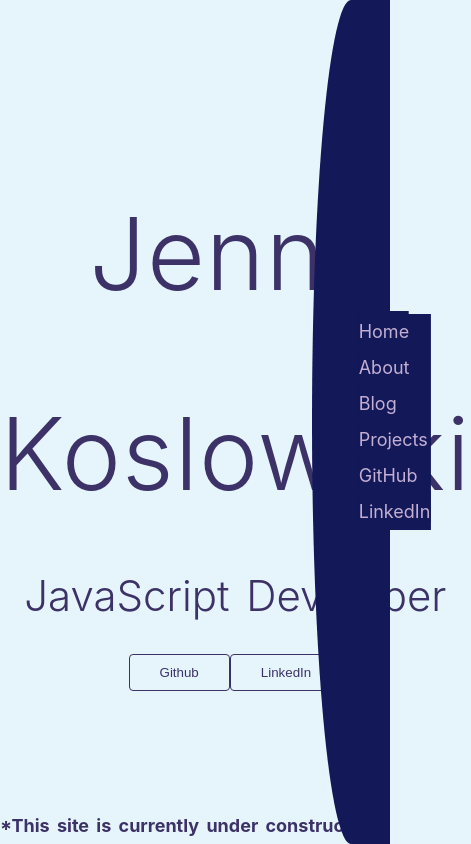
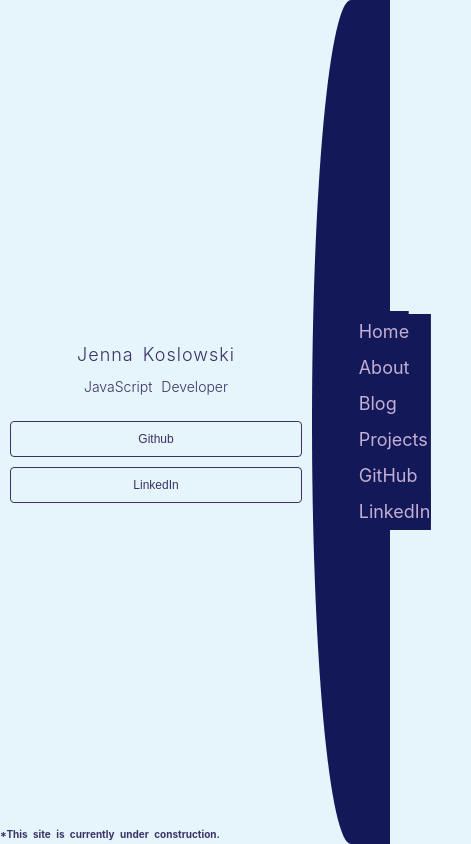
Before and after one commit to JennaKoslowski/vue-profile, a Nuxt app: page / in a window 390 px wide. Shown: the whole page, 471 px wide, since content can reach past the window. Built offline with nearby package versions, Linux system fonts and the light colour scheme.

Commit message:
edit max-width: 469px css

```diff
--- a/assets/css/main.css
+++ b/assets/css/main.css
@@ -69,7 +69,22 @@
   }
   /*Media queries*/
   @media only screen and (max-width: 469px) {
-
+  .title {
+      font-size: 18px;
+  }
+  .subtitle {
+      font-size: 14px;
+      background: pink;
+  }
+  button{
+      font-size: 12px;
+      width: 75vw;
+      margin: 5px;
+  }
+  button:hover{
+      font-size: 12px;
+      width: 75%;
+  }
   }
   @media only screen and (min-width: 470px) and (max-width: 815px) {
 
--- a/pages/index.vue
+++ b/pages/index.vue
@@ -32,7 +32,6 @@
 
 .subtitle {
   font-weight: 300;
-  font-size: 42px;
   color: var(--koa);
   word-spacing: 5px;
   padding-bottom: 15px;
@@ -41,5 +40,6 @@
   bottom: 0;
   left: 0;
   position: absolute;
+  font-size: 10px;
 }
 </style>
```
